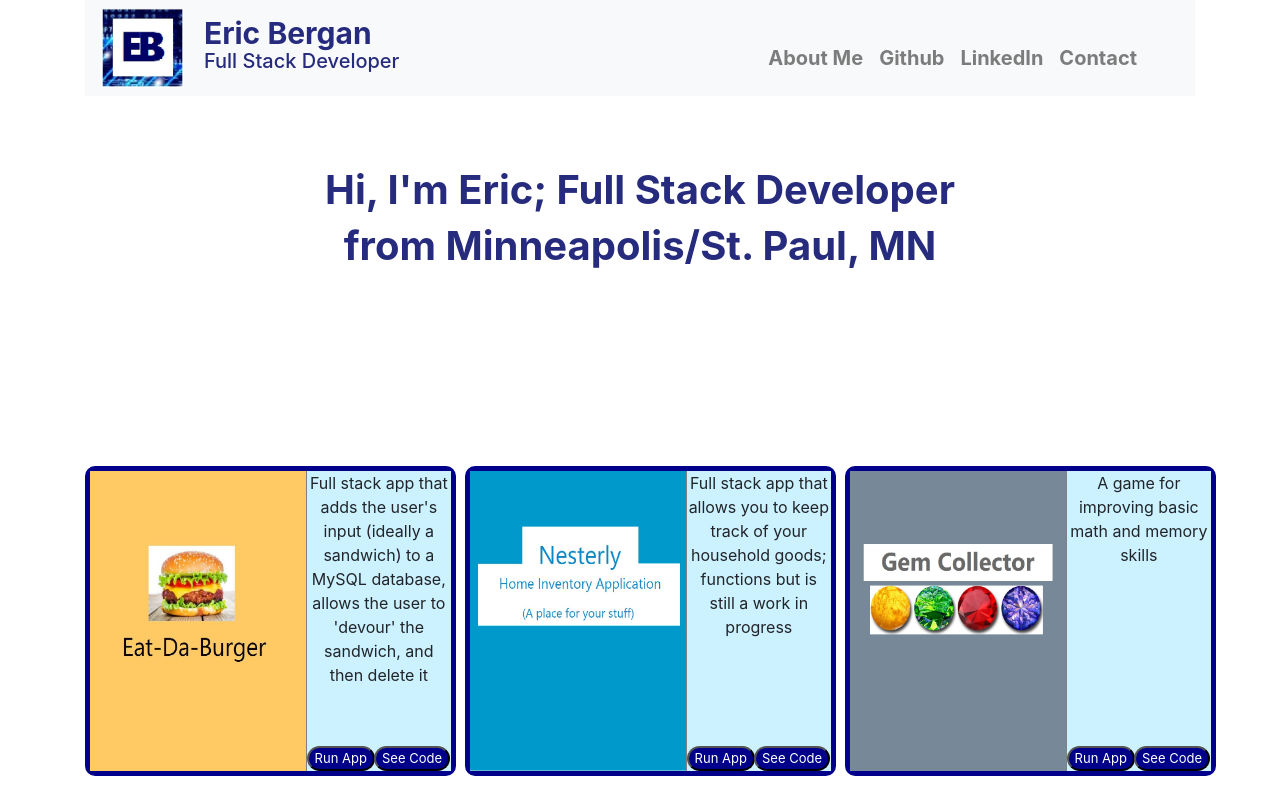
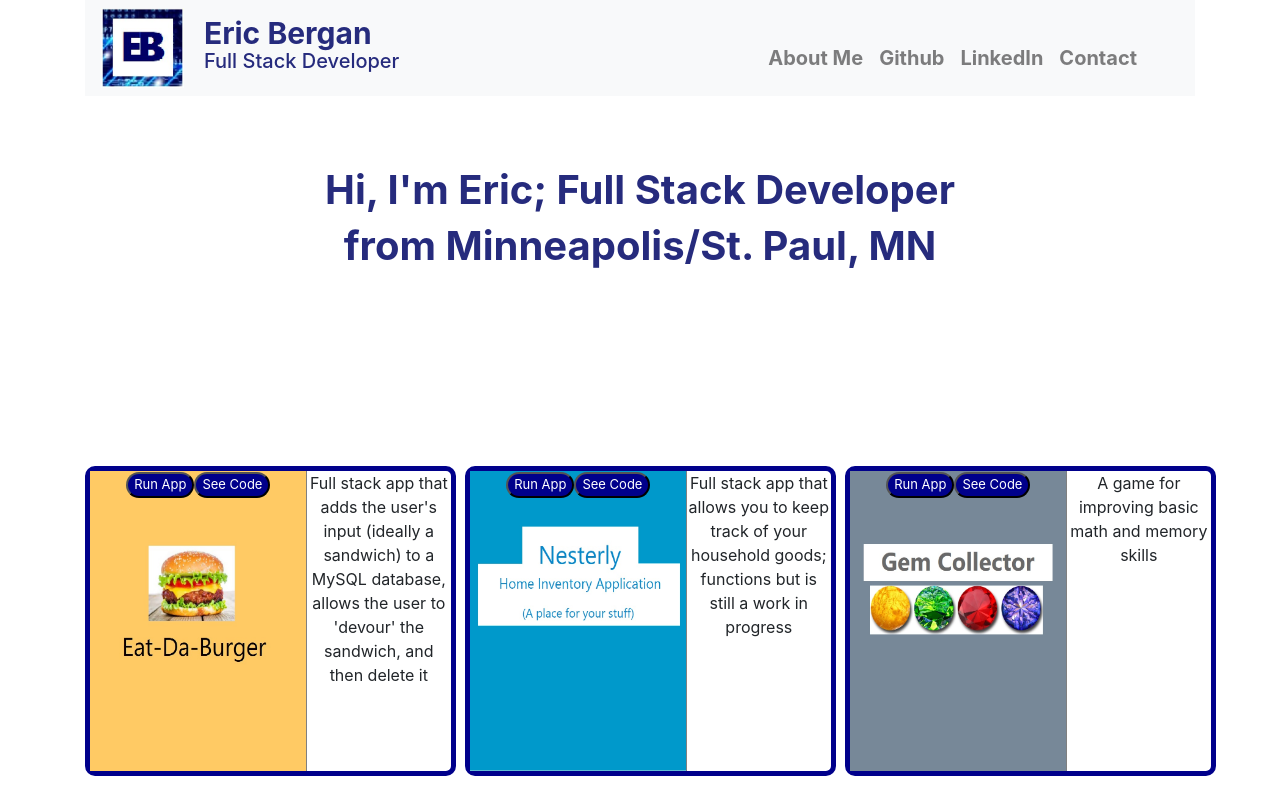
Before and after one commit to einstein1967/portfolio2.0, a React (Create React App) app: page / in a window 1280 px wide. Built offline with nearby package versions, Linux system fonts and the light colour scheme.

Commit message:
minor tweaks
image and navbar

```diff
--- a/src/App.css
+++ b/src/App.css
@@ -11,8 +11,7 @@
   float: left;
   margin: 0 20px;
   height: 250px;
-  border-radius: 100px;
-}
+  -webkit-clip-path: circle(50% at 48% 46%);}
 
 .bio {
   text-align: left;
--- a/src/App.js
+++ b/src/App.js
@@ -1,7 +1,7 @@
 import React, { Component } from 'react';
 import './App.css';
-import Navbar from './Navbar/Navbar';
-import Project from './Project/Project'
+import Navbar from './components/Navbar/Navbar';
+import Project from './components/Project/Project'
 
 const projects = [
   {
@@ -34,15 +34,9 @@
 
   switchAboutMe = () => {
     //update state
-    if (this.state.isAboutMe) {
-      this.setState({
-        isAboutMe: false
-      })
-    }else{
-      this.setState({
-        isAboutMe: true
-      });
-    };
+    this.setState({
+      isAboutMe: false
+    });
   };
 
   render() {
--- a/src/Project/Project.js
+++ /dev/null
@@ -1,15 +0,0 @@
-import React from 'react';
-import './Project.css';
-
-const Projects = (props) => {
-    return (
-        <div className="projectCard">
-            <img src={props.imageURL} alt="" className="projectImg"></img>
-            <p class="projectDesc">{props.description}</p>
-            <a href={props.runApp} target="_blank"><button type="button">Run App</button></a>
-            <a href={props.seeCode} target="_blank"><button type="button" className="runApp">See Code</button></a>
-        </div>
-    )
-}
-
-export default Projects;
--- a/src/Project/Project.css
+++ b/src/components/Project/Project.css
@@ -6,14 +6,15 @@
     border-right: 1px grey solid;
 }
 
-.projectCard {
+.project-card {
     border: 5px darkblue solid;
     height: 310px;
     width: 106%;
     border-radius: 10px;
+    position: relative;
 }
 
-.projectDesc {
+.project-desc {
     width: 40%;
     float: right;
     height: 300px;
@@ -21,13 +22,22 @@
 }
 
 button {
-    float: right;
     border-radius: 20px;
     background: darkblue;
     color: white;
     font-size: 13px;
+    color: white;
+}
+
+.link-wrapper {
     position: absolute;
-    bottom: 20px;
+    top: 0;
+    left: 0;
+    width: 60%;
+}
+
+.img-div {
+    position: relative;
 }
 
 .runApp {
--- /dev/null
+++ b/src/components/Project/Project.js
@@ -0,0 +1,19 @@
+import React from 'react';
+import './Project.css';
+
+const Projects = (props) => {
+    return (
+        <div className="project-card">
+            <div className="img-div">
+                <img src={props.imageURL} alt="" className="projectImg"></img>
+                <div className="link-wrapper">
+                    <a href={props.runApp} target="_blank" rel="noopener noreferrer"><button type="button">Run App</button></a>
+                    <a href={props.seeCode} target="_blank" rel="noopener noreferrer"><button type="button" className="runApp">See Code</button></a>
+                </div>
+            </div>
+            <p class="projectDesc">{props.description}</p>
+        </div>
+    )
+}
+
+export default Projects;
```
Also changed, not shown: src/components/Navbar/Navbar.css (renamed from src/Navbar/Navbar.css), src/components/Navbar/Navbar.js (renamed from src/Navbar/Navbar.js).
